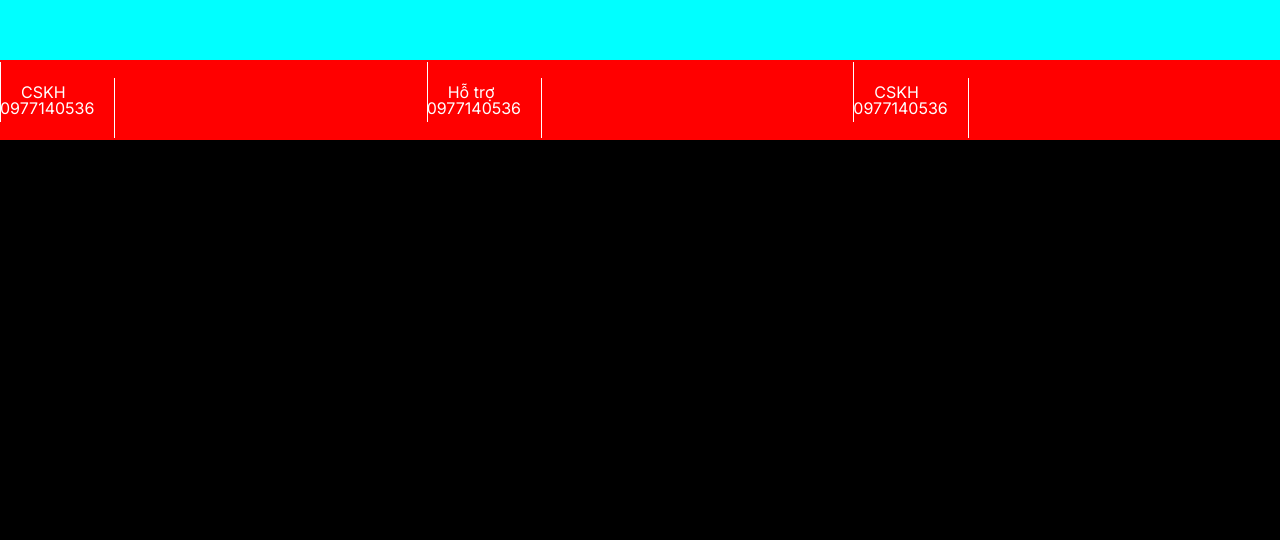
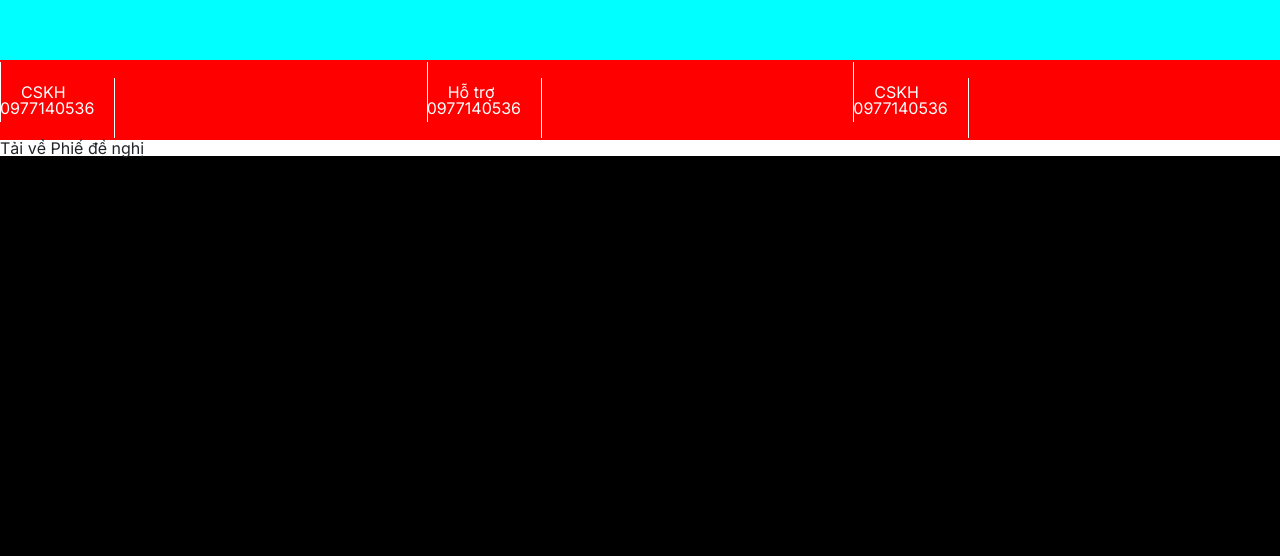
Before and after one commit to luongcongthanh02/D4U-Work, a plain HTML site: page index.html in a window 1280 px wide. Shown: the part 3620-4176 px from the top of the page. Drawn offline with nearby package versions, Linux system fonts and the light colour scheme.

Commit message:
Update index.html

```diff
--- a/index.html
+++ b/index.html
@@ -124,6 +124,7 @@
         ><span>CSKH <br />0977140536</span></a
       >
     </div>
+    <div><a href="phieu de nghi cap giay chung nhan sinh vien (1).docx" download>Tải về Phiế đề nghị</a></div>
     <footer class="footer"></footer>
     <!-- js source -->
     <script src="/js/navbar.js"></script>
```
